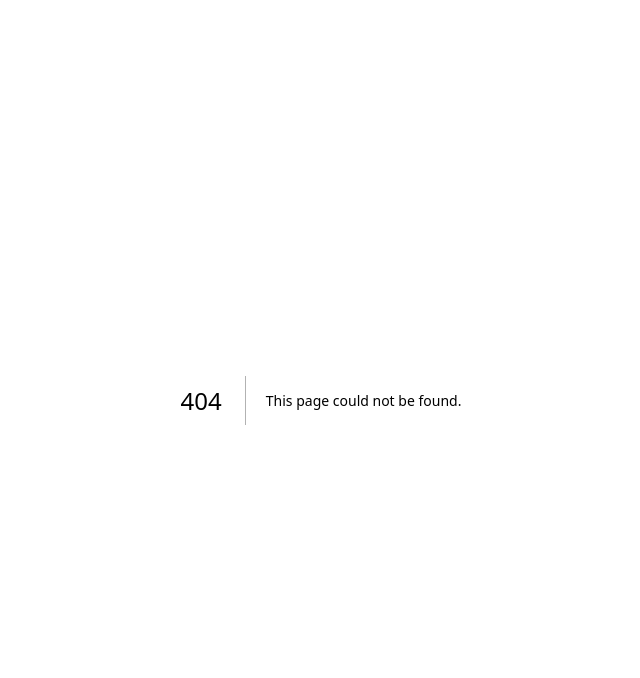
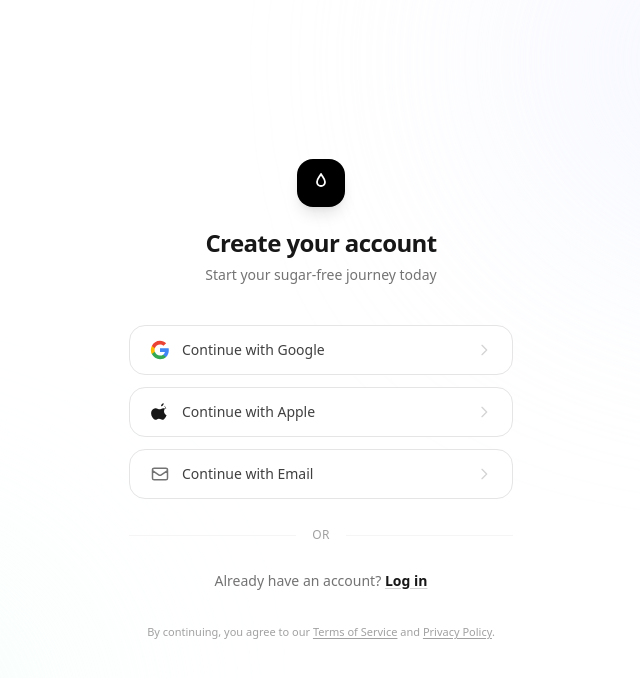
Before and after one commit to saurabhkuriyal/Quit-Sugar-v1, a Next.js app: page /signup in a window 1280 px wide. Before the commit this address had no page. Shown: the top 678 px of the page, without its empty margins (319-959 px from the left). Built offline with nearby package versions, Linux system fonts and the light colour scheme.

Commit message:
adding sigup page

```diff
--- /dev/null
+++ b/app/signup/page.tsx
@@ -0,0 +1,121 @@
+"use client";
+
+import Link from "next/link";
+
+export default function SignUpPage() {
+    return (
+        <main className="min-h-screen bg-white text-black font-sans selection:bg-black selection:text-white flex flex-col justify-center items-center p-6 relative overflow-hidden">
+
+            {/* Ambient Background Blobs */}
+            <div className="absolute top-[-15%] right-[-10%] w-[45%] h-[45%] bg-gradient-to-br from-purple-50 via-indigo-50 to-blue-50 rounded-full blur-[130px] opacity-70 pointer-events-none" />
+            <div className="absolute bottom-[-10%] left-[-10%] w-[40%] h-[40%] bg-gradient-to-tr from-emerald-50 to-teal-50 rounded-full blur-[110px] opacity-60 pointer-events-none" />
+
+            {/* Card */}
+            <div className="relative z-10 w-full max-w-sm">
+
+                {/* Logo / Brand */}
+                <div className="text-center mb-10">
+                    <div className="inline-flex items-center justify-center w-12 h-12 rounded-2xl bg-black mb-5 shadow-lg">
+                        <svg className="w-6 h-6 text-white" fill="none" viewBox="0 0 24 24" stroke="currentColor" strokeWidth={1.8}>
+                            <path strokeLinecap="round" strokeLinejoin="round" d="M12 3c-1.5 3-4 5-4 8a4 4 0 008 0c0-3-2.5-5-4-8z" />
+                        </svg>
+                    </div>
+                    <h1 className="text-2xl font-bold tracking-tight text-neutral-900">
+                        Create your account
+                    </h1>
+                    <p className="mt-1.5 text-sm text-neutral-500">
+                        Start your sugar-free journey today
+                    </p>
+                </div>
+
+                {/* Auth Options */}
+                <div className="space-y-3">
+
+                    {/* Continue with Google */}
+                    <button
+                        id="btn-continue-google"
+                        className="group w-full flex items-center gap-3 px-5 py-3.5 rounded-2xl border border-neutral-200 bg-white hover:bg-neutral-50 hover:border-neutral-300 hover:shadow-sm transition-all duration-200 text-sm font-medium text-neutral-700"
+                    >
+                        <span className="flex-shrink-0 w-5 h-5">
+                            <svg viewBox="0 0 24 24" fill="none" xmlns="http://www.w3.org/2000/svg">
+                                <path d="M22.56 12.25c0-.78-.07-1.53-.2-2.25H12v4.26h5.92c-.26 1.37-1.04 2.53-2.21 3.31v2.77h3.57c2.08-1.92 3.28-4.74 3.28-8.09z" fill="#4285F4" />
+                                <path d="M12 23c2.97 0 5.46-.98 7.28-2.66l-3.57-2.77c-.98.66-2.23 1.06-3.71 1.06-2.86 0-5.29-1.93-6.16-4.53H2.18v2.84C3.99 20.53 7.7 23 12 23z" fill="#34A853" />
+                                <path d="M5.84 14.09c-.22-.66-.35-1.36-.35-2.09s.13-1.43.35-2.09V7.07H2.18C1.43 8.55 1 10.22 1 12s.43 3.45 1.18 4.93l3.66-2.84z" fill="#FBBC05" />
+                                <path d="M12 5.38c1.62 0 3.06.56 4.21 1.64l3.15-3.15C17.45 2.09 14.97 1 12 1 7.7 1 3.99 3.47 2.18 7.07l3.66 2.84c.87-2.6 3.3-4.53 6.16-4.53z" fill="#EA4335" />
+                            </svg>
+                        </span>
+                        <span className="flex-1 text-left">Continue with Google</span>
+                        <svg className="w-4 h-4 text-neutral-300 group-hover:text-neutral-400 transition-colors" fill="none" viewBox="0 0 24 24" stroke="currentColor" strokeWidth={2}>
+                            <path strokeLinecap="round" strokeLinejoin="round" d="M9 5l7 7-7 7" />
+                        </svg>
+                    </button>
+
+                    {/* Continue with Apple */}
+                    <button
+                        id="btn-continue-apple"
+                        className="group w-full flex items-center gap-3 px-5 py-3.5 rounded-2xl border border-neutral-200 bg-white hover:bg-neutral-50 hover:border-neutral-300 hover:shadow-sm transition-all duration-200 text-sm font-medium text-neutral-700"
+                    >
+                        <span className="flex-shrink-0 w-5 h-5 flex items-center justify-center">
+                            <svg viewBox="0 0 24 24" fill="currentColor" className="w-5 h-5 text-neutral-900">
+                                <path d="M16.462 1.518c.107.912-.27 1.82-.814 2.492-.576.715-1.52 1.27-2.434 1.2-.12-.886.319-1.808.844-2.44.577-.696 1.572-1.234 2.404-1.252zM19.698 8.508c-1.064-.637-2.273-.964-3.49-.944-1.077.016-2.104.343-2.991.8-.549.287-1.145.45-1.745.45-.626 0-1.25-.176-1.82-.477-.892-.458-1.86-.72-2.87-.738-1.948-.034-3.748 1.078-4.75 2.835-1.025 1.793-1.044 5.32.977 8.277.849 1.24 1.96 2.64 3.426 2.652.75.01 1.26-.25 1.804-.51.628-.302 1.29-.617 2.408-.617 1.12 0 1.757.313 2.376.613.546.264 1.066.518 1.855.504 1.498-.025 2.52-1.255 3.407-2.538 1.04-1.52 1.506-2.997 1.524-3.062l.01-.032c-.02-.01-2.97-1.16-2.997-4.605-.023-2.872 2.343-4.271 2.47-4.347l.016-.01c-.682-1.01-1.71-1.74-2.61-2.25z" />
+                            </svg>
+                        </span>
+                        <span className="flex-1 text-left">Continue with Apple</span>
+                        <svg className="w-4 h-4 text-neutral-300 group-hover:text-neutral-400 transition-colors" fill="none" viewBox="0 0 24 24" stroke="currentColor" strokeWidth={2}>
+                            <path strokeLinecap="round" strokeLinejoin="round" d="M9 5l7 7-7 7" />
+                        </svg>
+                    </button>
+
+                    {/* Continue with Email */}
+                    <button
+                        id="btn-continue-email"
+                        className="group w-full flex items-center gap-3 px-5 py-3.5 rounded-2xl border border-neutral-200 bg-white hover:bg-neutral-50 hover:border-neutral-300 hover:shadow-sm transition-all duration-200 text-sm font-medium text-neutral-700"
+                    >
+                        <span className="flex-shrink-0 w-5 h-5 flex items-center justify-center">
+                            <svg className="w-5 h-5 text-neutral-500" fill="none" viewBox="0 0 24 24" stroke="currentColor" strokeWidth={1.8}>
+                                <path strokeLinecap="round" strokeLinejoin="round" d="M3 8l7.89 5.26a2 2 0 002.22 0L21 8M5 19h14a2 2 0 002-2V7a2 2 0 00-2-2H5a2 2 0 00-2 2v10a2 2 0 002 2z" />
+                            </svg>
+                        </span>
+                        <span className="flex-1 text-left">Continue with Email</span>
+                        <svg className="w-4 h-4 text-neutral-300 group-hover:text-neutral-400 transition-colors" fill="none" viewBox="0 0 24 24" stroke="currentColor" strokeWidth={2}>
+                            <path strokeLinecap="round" strokeLinejoin="round" d="M9 5l7 7-7 7" />
+                        </svg>
+                    </button>
+                </div>
+
+                {/* Divider */}
+                <div className="my-7 flex items-center gap-4">
+                    <div className="flex-1 h-px bg-neutral-100" />
+                    <span className="text-xs text-neutral-400 font-medium tracking-wide">OR</span>
+                    <div className="flex-1 h-px bg-neutral-100" />
+                </div>
+
+                {/* Login CTA */}
+                <p className="text-center text-sm text-neutral-500">
+                    Already have an account?{" "}
+                    <Link
+                        href="/login"
+                        id="link-login"
+                        className="font-semibold text-neutral-900 underline underline-offset-2 decoration-neutral-300 hover:decoration-neutral-900 transition-all duration-200"
+                    >
+                        Log in
+                    </Link>
+                </p>
+
+                {/* Legal */}
+                <p className="mt-8 text-center text-[11px] text-neutral-400 leading-relaxed px-2">
+                    By continuing, you agree to our{" "}
+                    <Link href="/terms" className="underline underline-offset-2 hover:text-neutral-600 transition-colors">
+                        Terms of Service
+                    </Link>{" "}
+                    and{" "}
+                    <Link href="/privacy" className="underline underline-offset-2 hover:text-neutral-600 transition-colors">
+                        Privacy Policy
+                    </Link>
+                    .
+                </p>
+
+            </div>
+        </main>
+    );
+}
```
